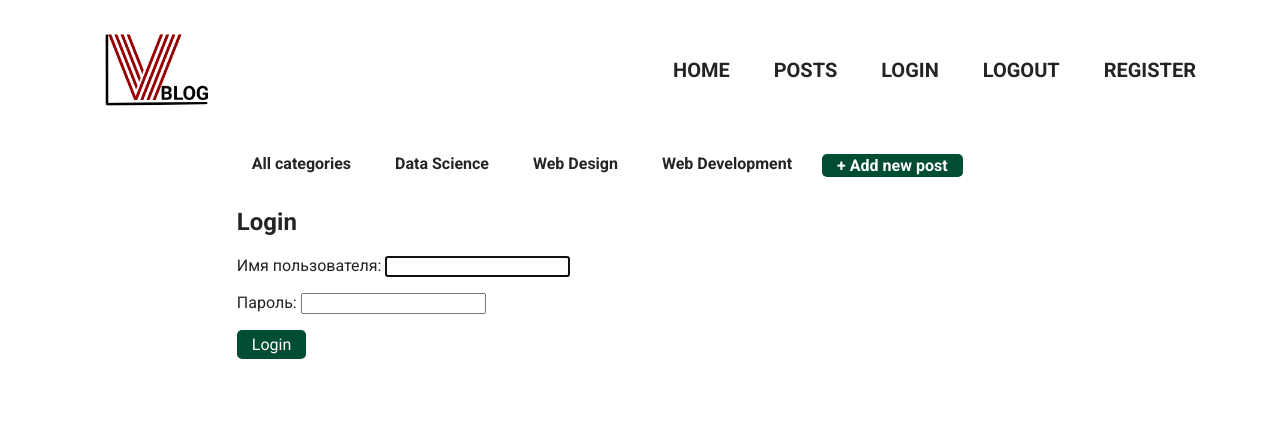
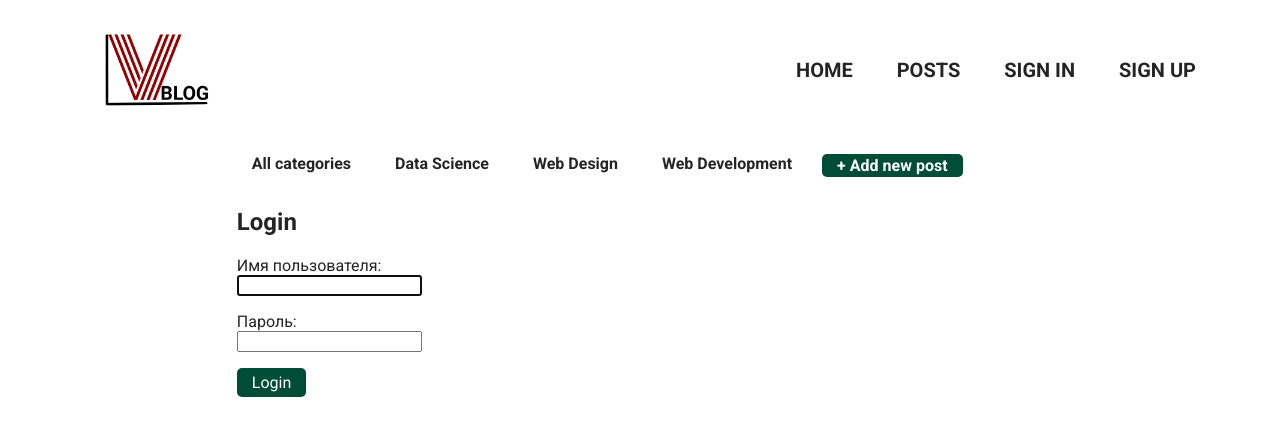
Before and after one commit to BogdanovBA/VBlog, a Django app: page /login/ in a window 1280 px wide. Shown: the top 436 px of the page. Run offline with Django 3.2, Linux system fonts and the light colour scheme; data comes from the database, SQL or seed files in the repository; both versions use the stored data as it was after the commit.

Commit message:
Added log-in and log-out functions

```diff
--- a/vblog/InfoBlog/templates/InfoBlog/add_post.html
+++ b/vblog/InfoBlog/templates/InfoBlog/add_post.html
@@ -1,5 +1,7 @@
 {% extends 'InfoBLog/base.html' %}
 {% load static %}
+
+{% block title %}Add post{% endblock %}
 
 {% block content %}
     <h2>Добавление статьи</h2>
--- a/vblog/InfoBlog/templates/InfoBlog/base.html
+++ b/vblog/InfoBlog/templates/InfoBlog/base.html
@@ -6,7 +6,7 @@
     <meta charset="UTF-8">
     <meta http-equiv="X-UA-Compatible" content="IE=edge">
     <meta name="viewport" content="width=device-width, initial-scale=1.0, shrink-to-fit=no">
-    <title>VBlog</title>
+    <title>{% block title %}{% endblock %}</title>
     <link type="text/css" href="{% static 'InfoBlog/css/base.css' %}" rel="stylesheet">
     <link type="image/x-icon" href="{% static 'InfoBlog/images/Logo.ico' %}" rel="shortcut icon">
     <link rel="preconnect" href="https://fonts.gstatic.com">
@@ -26,9 +26,11 @@
                 <ul>
                     <li><a href="{% url 'home' %}">Home</a></li>
                     <li><a href="{% url 'posts' %}">Posts</a></li>
-                    <li><a href="{% url 'login' %}">Login</a></li>
-                    <li><a href="#">Logout</a></li>
-                    <li><a href="{% url 'register' %}">Register</a></li>
+                    <li><a href="{% url 'login' %}">Sign in</a></li>
+                    {% if request.user.is_authenticated %}
+                        <li><a href="{% url 'logout' %}">{{ user.username }} | Sign out</a></li>
+                    {% endif %}
+                        <li><a href="{% url 'register' %}">Sign up</a></li>
                 </ul>
             </div>
         </div>
--- a/vblog/InfoBlog/templates/InfoBlog/index.html
+++ b/vblog/InfoBlog/templates/InfoBlog/index.html
@@ -5,7 +5,7 @@
     <meta charset="UTF-8">
     <meta http-equiv="X-UA-Compatible" content="IE=edge">
     <meta name="viewport" content="width=device-width, initial-scale=1.0, shrink-to-fit=no">
-    <title>Home page</title>
+    <title>{% block title %}Home{% endblock %}</title>
     <link type="text/css" href="{% static 'InfoBlog/css/home.css' %}" rel="stylesheet">
     <link type="image/x-icon" href="{% static 'InfoBlog/images/Logo.ico' %}" rel="shortcut icon">
     <link type="image/x-icon" href="{% static 'InfoBlog/images/Logo.ico' %}" rel="shortcut icon">
@@ -32,9 +32,9 @@
                 <ul>
                     <li><a href="{% url 'home' %}">Home</a></li>
                     <li><a href="{% url 'posts' %}">Posts</a></li>
-                    <li><a href="#">Sign in</a></li>
+                    <li><a href="{% url 'login' %}">Sign in</a></li>
+                    <li><a href="{% url 'register' %}">Sign up</a></li>
                     <li><a href="#">Sign out</a></li>
-                    <li><a href="#">Register</a></li>
                 </ul>
             </div>
 
--- a/vblog/InfoBlog/templates/InfoBlog/login.html
+++ b/vblog/InfoBlog/templates/InfoBlog/login.html
@@ -1,13 +1,22 @@
 {% extends 'InfoBlog/base.html' %}
 {% load static %}
+
+{% block title %}Login{% endblock %}
 
 {% block content %}
 
 <h2>Login</h2>
 
-<form action="{% url 'login' %}" method="post">
+<form method="post">
     {% csrf_token %}
-    {{ form.as_p }}
+
+<div class="form-error">{{ form.non_field_errors }}</div>
+
+    {% for f in form %}
+        <p>{{f.label}}:</br> {{ f }}</p>
+        <div>{{ f.errors }}</div>
+    {% endfor %}
+
     <button class="add_post_button" type="submit">Login</button>
 </form>
 
--- a/vblog/InfoBlog/templates/InfoBlog/post.html
+++ b/vblog/InfoBlog/templates/InfoBlog/post.html
@@ -1,6 +1,7 @@
 {% extends 'InfoBlog/base.html' %}
 {% load static %}
 
+{% block title %}{{ post.title }}{% endblock %}
 
 {% block content %}
     {% if post.post_image %}
--- a/vblog/InfoBlog/templates/InfoBlog/posts_page.html
+++ b/vblog/InfoBlog/templates/InfoBlog/posts_page.html
@@ -1,5 +1,7 @@
 {% extends 'InfoBlog/base.html' %}
 {% load static %}
+
+{% block title %}Posts{% endblock %}
 
 {% block news %}
     <div class="news_block">
--- a/vblog/InfoBlog/templates/InfoBlog/register.html
+++ b/vblog/InfoBlog/templates/InfoBlog/register.html
@@ -1,11 +1,13 @@
 {% extends 'InfoBlog/base.html' %}
 {% load static %}
+
+{% block title %}Register{% endblock %}
 
 {% block content %}
 
 <h2>Register</h2>
 
-<form action="{% url 'register' %}" method="post">
+<form method="post">
     {% csrf_token %}
 
     {% for f in form %}
--- a/vblog/InfoBlog/urls.py
+++ b/vblog/InfoBlog/urls.py
@@ -8,6 +8,7 @@ urlpatterns = [
     path('post/<slug:post_slug>', ShowPost.as_view(), name='post'),
     path('add_post/', AddPost.as_view(), name='add_post'),
     path('login/', LoginUser.as_view(), name='login'),
+    path('logout/', logout_user, name='logout'),
     path('register/', RegisterUser.as_view(), name='register'),
     path('category/<slug:cat_slug>', PostsCategory.as_view(), name='category'),
 ]
--- a/vblog/InfoBlog/views.py
+++ b/vblog/InfoBlog/views.py
@@ -1,3 +1,4 @@
+from django.contrib.auth import logout, login
 from django.contrib.auth.forms import AuthenticationForm
 from django.contrib.auth.views import LoginView
 from django.shortcuts import render, redirect, get_object_or_404
@@ -115,7 +116,27 @@ class RegisterUser(CreateView):
     template_name = 'InfoBlog/register.html'
     success_url = reverse_lazy('login')
 
+    def get_context_data(self, *, object_list=None, **kwargs):
+        context = super().get_context_data(**kwargs)
+        return context
+
+    def form_valid(self, form):
+        user = form.save()
+        login(self.request, user)
+        return redirect('posts')
 
 class LoginUser(LoginView):
     form_class = AuthenticationForm
     template_name = 'InfoBlog/login.html'
+
+    def get_context_data(self, *, object_list=None, **kwargs):
+        context = super().get_context_data(**kwargs)
+        return context
+
+    def get_success_url(self):
+        return reverse_lazy('posts')
+
+
+def logout_user(request):
+    logout(request)
+    return redirect('login')
--- a/vblog/vblog/settings.py
+++ b/vblog/vblog/settings.py
@@ -89,3 +89,6 @@ DEFAULT_AUTO_FIELD = 'django.db.models.BigAutoField'
 
 MEDIA_ROOT = os.path.join(BASE_DIR, 'images')
 MEDIA_URL = '/images/'
+
+
+# LOGIN_REDIRECT_URL = '/'
```
Also changed, not shown: vblog/InfoBlog/forms.py (+6 -1 lines), vblog/db.sqlite3.
